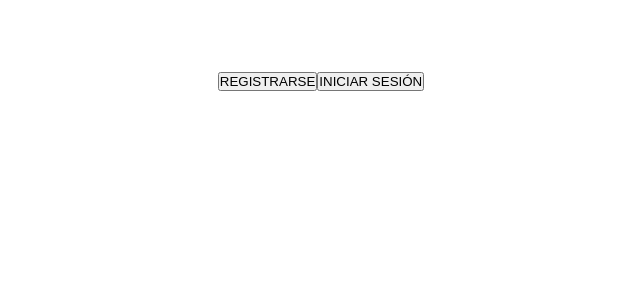
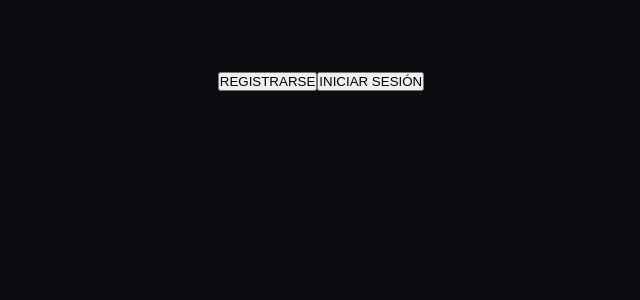
Before and after one commit to MorasDeFresa/quicksy-flights, a Next.js app: page / in a window 1280 px wide. Shown: the top 300 px of the page, without its empty margins (319-959 px from the left). Built offline with nearby package versions, Linux system fonts and the light colour scheme.

Commit message:
Creating body nav bar color

```diff
--- a/src/app/globals.scss
+++ b/src/app/globals.scss
@@ -24,3 +24,7 @@ html {
   margin: 0;
   box-sizing: border-box;
 }
+
+body {
+  background-color: $background-color;
+}
```
